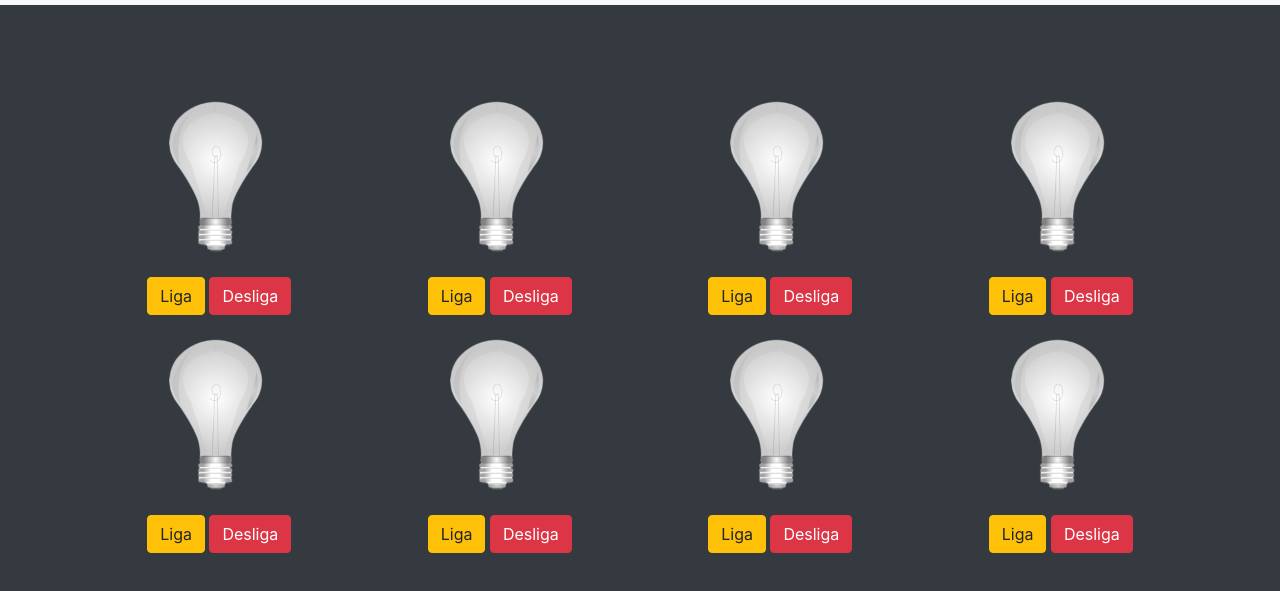
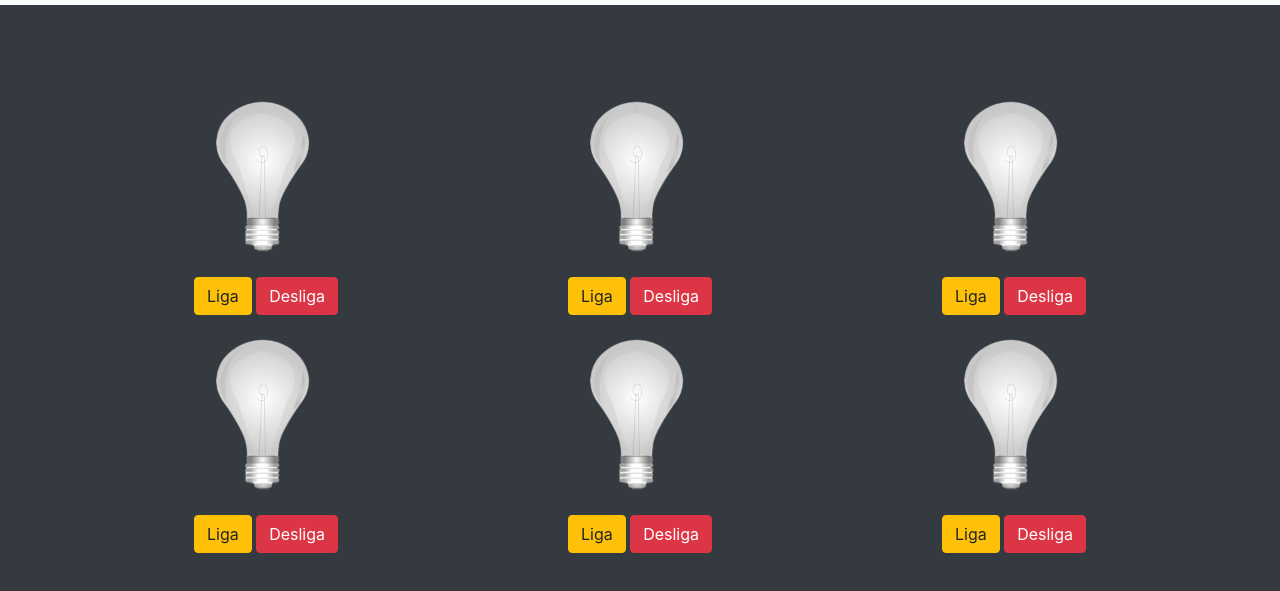
Before and after one commit to lucasgf007/Light, a plain HTML site: page index.html in a window 1280 px wide. Shown: the part 51-642 px from the top of the page. Drawn offline with nearby package versions, Linux system fonts and the light colour scheme.

Commit message:
finalizando

```diff
--- a/index.html
+++ b/index.html
@@ -16,7 +16,7 @@
         <script defer src="https://use.fontawesome.com/releases/v5.0.8/js/all.js"></script>
 
     <link rel="stylesheet" href="style.css">
-    <script src="script.js"></script>
+
 
     <title>Light</title>
 </head>
@@ -31,65 +31,20 @@
             Exercícios de Internet das Coisas
         </span>
     </nav>
-    <div class="container rounded p-4 mt-5 text-center">
+    <div id="container" class="container rounded p-4 mt-5 text-center">
+
         <!-- LInha 1 -->
-        <div class="row">
-          <div class="col-sm">
-            <img id="luz" src="img/Loff.png" alt="luz">
-            <br>
-            <button type="button" class="btn btn-warning" onclick="mudar()">Liga</button>
-            <button type="button" class="btn btn-danger" onclick="apagar()">Desliga</button>
-          </div>
-          <div class="col-sm">
-            <img id="luz" src="img/Loff.png" alt="luz">
-            <br>
-            <button type="button" class="btn btn-warning" onclick="mudar()">Liga</button>
-            <button type="button" class="btn btn-danger" onclick="apagar()">Desliga</button>
-          </div>
-          <div class="col-sm">
-            <img id="luz" src="img/Loff.png" alt="luz">
-            <br>
-            <button type="button" class="btn btn-warning" onclick="mudar()">Liga</button>
-            <button type="button" class="btn btn-danger" onclick="apagar()">Desliga</button>
-          </div>
-          <div class="col-sm">
-            <img id="luz" src="img/Loff.png" alt="luz">
-            <br>
-            <button type="button" class="btn btn-warning" onclick="mudar()">Liga</button>
-            <button type="button" class="btn btn-danger" onclick="apagar()">Desliga</button>
-          </div>
+        <div class="row" id="linha0">
+
         </div>
-            <!-- linhas 2 -->
-        <div class="row">
-            <div class="col-sm">
-              <img id="luz" src="img/Loff.png" alt="luz">
-              <br>
-              <button type="button" class="btn btn-warning" onclick="mudar()">Liga</button>
-              <button type="button" class="btn btn-danger" onclick="apagar()">Desliga</button>
-            </div>
-            <div class="col-sm">
-              <img id="luz" src="img/Loff.png" alt="luz">
-              <br>
-              <button type="button" class="btn btn-warning" onclick="mudar()">Liga</button>
-              <button type="button" class="btn btn-danger" onclick="apagar()">Desliga</button>
-            </div>
-            <div class="col-sm">
-              <img id="luz" src="img/Loff.png" alt="luz">
-              <br>
-              <button type="button" class="btn btn-warning" onclick="mudar()">Liga</button>
-              <button type="button" class="btn btn-danger" onclick="apagar()">Desliga</button>
-            </div>
-            <div class="col-sm">
-              <img id="luz" src="img/Loff.png" alt="luz">
-              <br>
-              <button type="button" class="btn btn-warning" onclick="mudar()">Liga</button>
-              <button type="button" class="btn btn-danger" onclick="apagar()">Desliga</button>
-            </div>
+        <!-- linhas 2 -->
+        <div class="row" id="linha1">
+
           </div>
 
     </div>
 
 
-
+    <script src="script.js"></script>
 </body>
 </html>
--- a/script.js
+++ b/script.js
@@ -1,11 +1,33 @@
-function mudar(){
+const linha0 = document.getElementById('linha0')
+const linha1 = document.getElementById('linha1')
 
-    for(let i = 0; i < 10; i++){
-        document.getElementById('luz').src = 'img/Lon.png';
-	}
-
+function mudar(luz){
+	document.getElementById(luz).src = 'img/Lon.png';
 }
 
-function apagar(){
-    document.getElementById('luz').src = 'img/Loff.png';
+function apagar(luz){
+    document.getElementById(luz).src = 'img/Loff.png';
 }
+function colocarLampadas(){
+    for(let i=0; i<6 ; i++){
+        if(i<3){
+            linha0.innerHTML += `
+        <div class="col-sm">
+            <img id="luz${i}" class="luz" src="img/Loff.png" alt="luz">
+            <br>
+            <button type="button" class="btn btn-warning" onclick="mudar('luz${i}')">Liga</button>
+            <button type="button" class="btn btn-danger" onclick="apagar('luz${i}')">Desliga</button>
+        </div>
+        `
+        }else{
+            linha1.innerHTML += `
+        <div class="col-sm">
+            <img id="luz${i}" class="luz" src="img/Loff.png" alt="luz">
+            <br>
+            <button type="button" class="btn btn-warning" onclick="mudar('luz${i}')">Liga</button>
+            <button type="button" class="btn btn-danger" onclick="apagar('luz${i}')">Desliga</button>
+        </div>
+        `}
+    }
+}
+colocarLampadas()
--- a/style.css
+++ b/style.css
@@ -4,6 +4,6 @@
     text-align: center;
   }
 
-  #luz{
+  .luz{
       width: 100px;
   }
```
